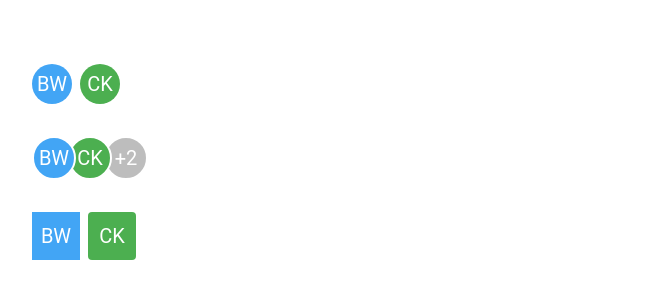
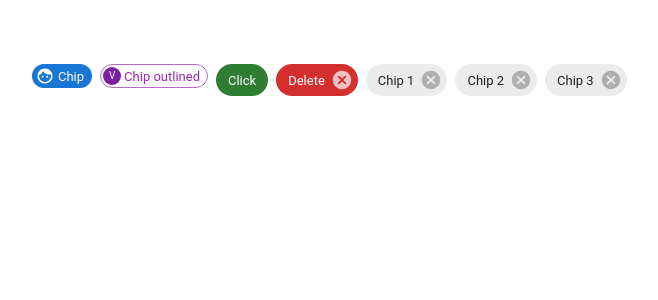
Before and after one commit to dmohindru/react-typescript-mui-tutorial-01, a React (Create React App) app: page / in a window 1280 px wide. Shown: the top 300 px of the page, without its empty margins (32-690 px from the left). Built offline with nearby package versions, Linux system fonts and the light colour scheme.

Commit message:
added more examples for MUI components

```diff
--- a/src/App.tsx
+++ b/src/App.tsx
@@ -20,6 +20,9 @@ import { MuiDrawer } from './components/MuiDrawer';
 import { MuiSpeedDial } from './components/MuiSpeedDial';
 import { MuiBottomNavigation } from './components/MuiBottomNavigation';
 import { MuiAvatar } from './components/MuiAvatar';
+import { MuiBadge } from './components/MuiBadge';
+import { MuiList } from './components/MuiList';
+import { MuiChip } from './components/MuiChip';
 
 function App() {
   return (
@@ -43,7 +46,10 @@ function App() {
       {/* <MuiDrawer /> */}
       {/* <MuiSpeedDial /> */}
       {/* <MuiBottomNavigation /> */}
-      <MuiAvatar />
+      {/* <MuiAvatar /> */}
+      {/* <MuiBadge /> */}
+      {/* <MuiList /> */}
+      <MuiChip />
     </div>
   );
 }
--- /dev/null
+++ b/src/components/MuiBadge.tsx
@@ -0,0 +1,21 @@
+import { Stack, Badge } from '@mui/material';
+import MailIcon from '@mui/icons-material/Mail';
+
+export const MuiBadge = () => {
+    return (
+        <Stack spacing={2} direction='row'>
+            <Badge badgeContent={5} color='primary'>
+                <MailIcon />
+            </Badge>
+            <Badge badgeContent={0} color='secondary' showZero>
+                <MailIcon />
+            </Badge>
+            <Badge badgeContent={100} color='primary' max={999}>
+                <MailIcon />
+            </Badge>
+            <Badge variant='dot' color='primary' invisible={true}>
+                <MailIcon />
+            </Badge>
+        </Stack>
+    );
+}
--- /dev/null
+++ b/src/components/MuiChip.tsx
@@ -0,0 +1,39 @@
+import { Stack, Chip, Avatar } from '@mui/material';
+import FaceIcon from '@mui/icons-material/Face';
+import { useState } from 'react';
+
+export const MuiChip = () => {
+    const [chips, setChips] = useState(['Chip 1', 'Chip 2', 'Chip 3']);
+
+    const handleDelete = (chipToDelete: string) => {
+        setChips((chips) => chips.filter((chip) => chip !== chipToDelete));
+    }
+
+    return (
+        <Stack direction='row' spacing={1}>
+            <Chip label='Chip'
+                color='primary'
+                size='small'
+                icon={<FaceIcon />} />
+            <Chip label='Chip outlined'
+                color='secondary'
+                size='small'
+                variant='outlined'
+                avatar={<Avatar>V</Avatar>} />
+            <Chip
+                label='Click'
+                color='success'
+                onClick={() => alert('Clicked')} />
+            <Chip
+                label='Delete'
+                color='error'
+                onClick={() => alert('Clicked')}
+                onDelete={() => alert('Delete handler called')} />
+                {
+                    chips.map((chip) => (
+                        <Chip key={chip} label={chip} onDelete={() => handleDelete(chip)} />
+                    ))
+                }
+        </Stack>
+    )
+}
--- /dev/null
+++ b/src/components/MuiList.tsx
@@ -0,0 +1,45 @@
+import { Box, List, ListItem, ListItemText, ListItemIcon, ListItemAvatar, Avatar, ListItemButton, Divider } from '@mui/material';
+import MailIcon from '@mui/icons-material/Mail';
+
+export const MuiList = () => {
+    return (
+        <Box sx={{width: '400px', bgcolor: '#efefef'}}>
+            <List>
+                <ListItem disablePadding>
+                    <ListItemButton>
+                        <ListItemIcon>
+                            <ListItemAvatar>
+                                <Avatar>
+                                    <MailIcon />
+                                </Avatar>
+                            </ListItemAvatar>
+                        </ListItemIcon>
+                        <ListItemText primary='List item 1' secondary='Secondary text'/>
+                    </ListItemButton>
+                </ListItem>
+                <Divider />
+                <ListItem>
+                    <ListItemIcon>
+                        <ListItemAvatar>
+                            <Avatar>
+                                <MailIcon />
+                            </Avatar>
+                        </ListItemAvatar>
+                    </ListItemIcon>
+                    <ListItemText primary='List item 2' secondary='Secondary text'/>
+                </ListItem>
+                <Divider />
+                <ListItem>
+                    <ListItemIcon>
+                        <ListItemAvatar>
+                            <Avatar>
+                                <MailIcon />
+                            </Avatar>
+                        </ListItemAvatar>
+                    </ListItemIcon>
+                    <ListItemText primary='List item 3' secondary='Secondary text'/>
+                </ListItem>
+            </List>
+        </Box>
+    );
+}
```
